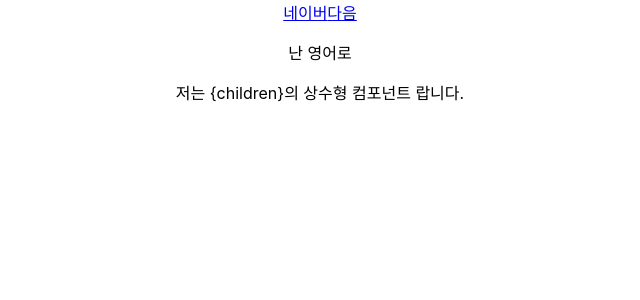
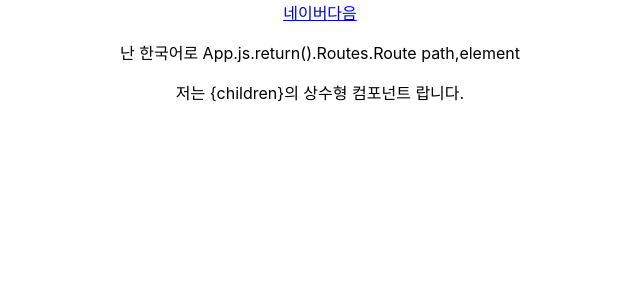
Before and after one commit to SANHOKIM/reactRouterUsingMap-, a React (Create React App) app: page /kr/daumhref in a window 1280 px wide. Shown: the top 300 px of the page, without its empty margins (320-960 px from the left). Built offline with nearby package versions, Linux system fonts and the light colour scheme.

Commit message:
kr/:language 에서 language는 자유로운 변수명, 변수선언역할까지, 상단 Link to 의 href를 참조하는듯함

```diff
--- a/src/App.js
+++ b/src/App.js
@@ -27,18 +27,10 @@ function App() {
       <section>
         <Routes>
           <Route
-            path="/kr/naverhref"
+            path="/kr/:language"
             element={
               <Contents>
-                <p>난 한국어로 App.js.return().Routes.Route path,element> </p>
-              </Contents>
-            }
-          ></Route>
-          <Route
-            path="/kr/daumhref"
-            element={
-              <Contents>
-                <p>난 영어로</p>
+                <p>난 한국어로 App.js.return().Routes.Route path,element </p>
               </Contents>
             }
           ></Route>
--- a/src/components/Contents.js
+++ b/src/components/Contents.js
@@ -1,6 +1,9 @@
-import React from "react";
+import { useParams } from "react-router-dom";
 
 function Contents({ children }) {
+  const params = useParams();
+  console.log(params.language);
+
   return (
     <section>
       {children}
```
